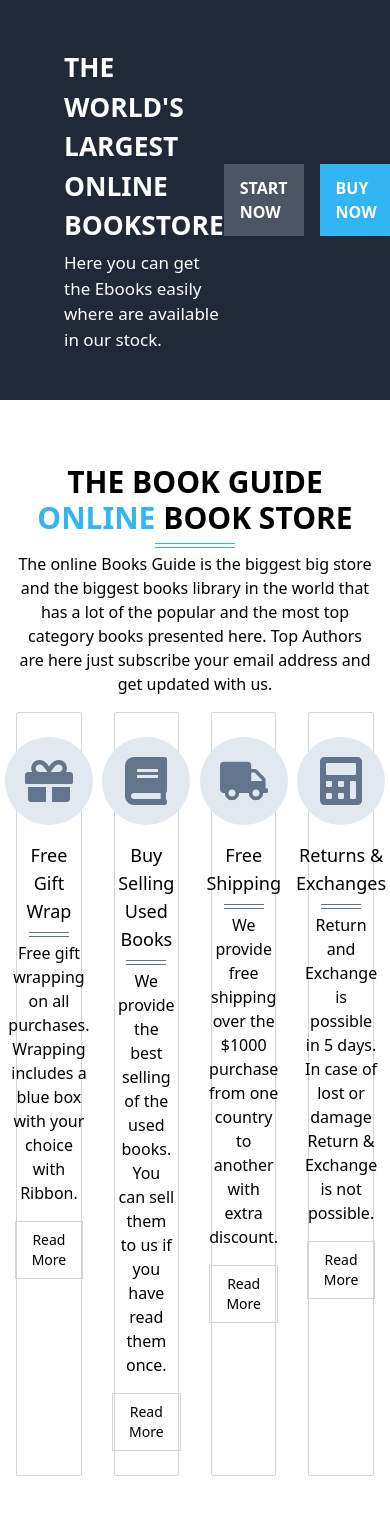
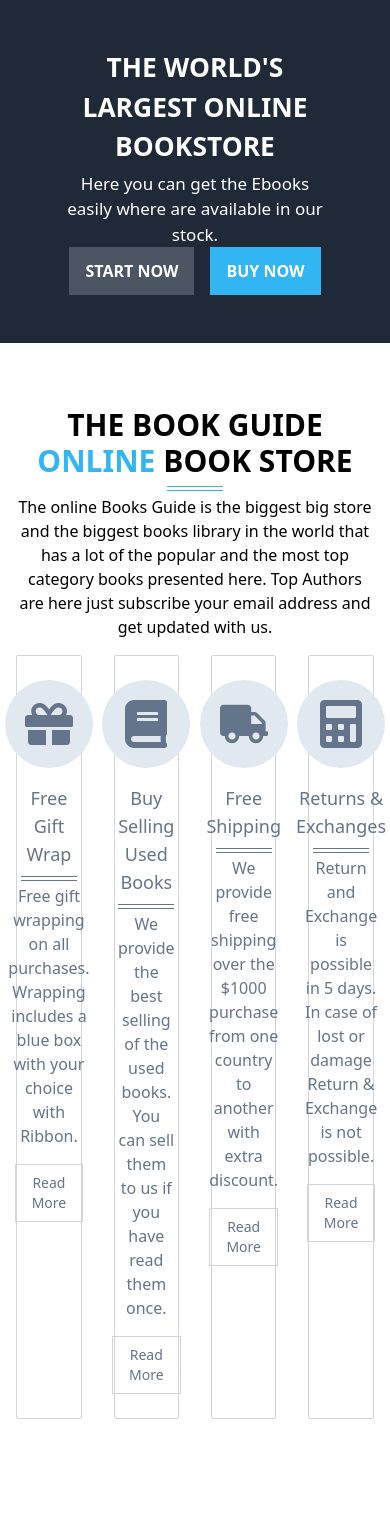
Before and after one commit to emmanuel-cruz-dev/literarium, a React (Vite) app: page / in a window 390 px wide. Shown: the top 1514 px of the page. After the commit the page ends 1467 px from the top, so only its background shows below. Built offline with nearby package versions, Linux system fonts and the light colour scheme.

Commit message:
banner a responsive

```diff
--- a/src/components/Banner.tsx
+++ b/src/components/Banner.tsx
@@ -1,7 +1,7 @@
 const Banner = () => {
   return (
     <article
-      className="banner flex items-center justify-between py-12 px-16 bg-gray-800 text-white"
+      className="banner flex flex-col lg:flex-row items-center justify-between text-center py-12 px-16 bg-gray-800 text-white"
       id="banner"
     >
       <div className="flex flex-col gap-1">
--- a/src/components/MainCards.tsx
+++ b/src/components/MainCards.tsx
@@ -40,7 +40,7 @@ const CardArticle = () => {
           className="main-cards__article-item flex flex-col gap-4 items-center text-center border border-gray-300 py-6 px-5 rounded-sm"
         >
           <div className="bg-slate-200 rounded-full p-5">
-            <item.icon className="main-cards__icon text-5xl text-slate-500" />
+            <item.icon className="main-cards__icon text-5xl" />
           </div>
           <h3 className="font-medium text-lg main-cards__title">
             {item.title}
--- a/src/styles/App.css
+++ b/src/styles/App.css
@@ -43,7 +43,7 @@
   left: 50%;
   transform: translateX(-50%);
   bottom: -8px;
-  width: 80px;
+  width: 3.5rem;
   height: 1px;
   background-color: var(--accent-color);
 }
@@ -54,7 +54,7 @@
   left: 50%;
   transform: translateX(-50%);
   bottom: -12px;
-  width: 80px;
+  width: 3.5rem;
   height: 1px;
   background-color: var(--accent-color);
 }
@@ -77,8 +77,8 @@
   left: 50%;
   transform: translateX(-50%);
   bottom: -8px;
-  width: 40px;
-  height: 1px;
+  width: 3.5rem;
+  height: 0.5px;
   background-color: var(--gray-color);
   transition: background-color 0.3s ease-in-out;
 }
@@ -89,14 +89,18 @@
   left: 50%;
   transform: translateX(-50%);
   bottom: -12px;
-  width: 40px;
-  height: 1px;
+  width: 3.5rem;
+  height: 0.5px;
   background-color: var(--gray-color);
   transition: background-color 0.3s ease-in-out;
 }
 
 .main-cards__article-item {
   transition: background-color 0.3s ease-in-out, color 0.3s ease-in-out;
+}
+
+.main-cards__article-item {
+  color: var(--gray-color);
 }
 
 .main-cards__article-item:hover {
```
